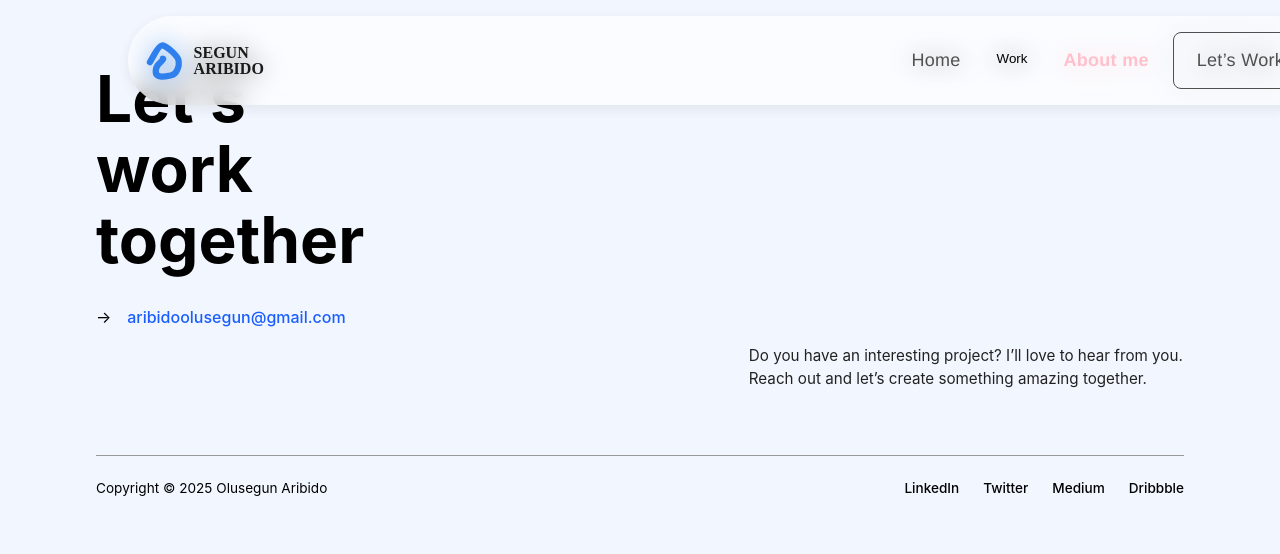
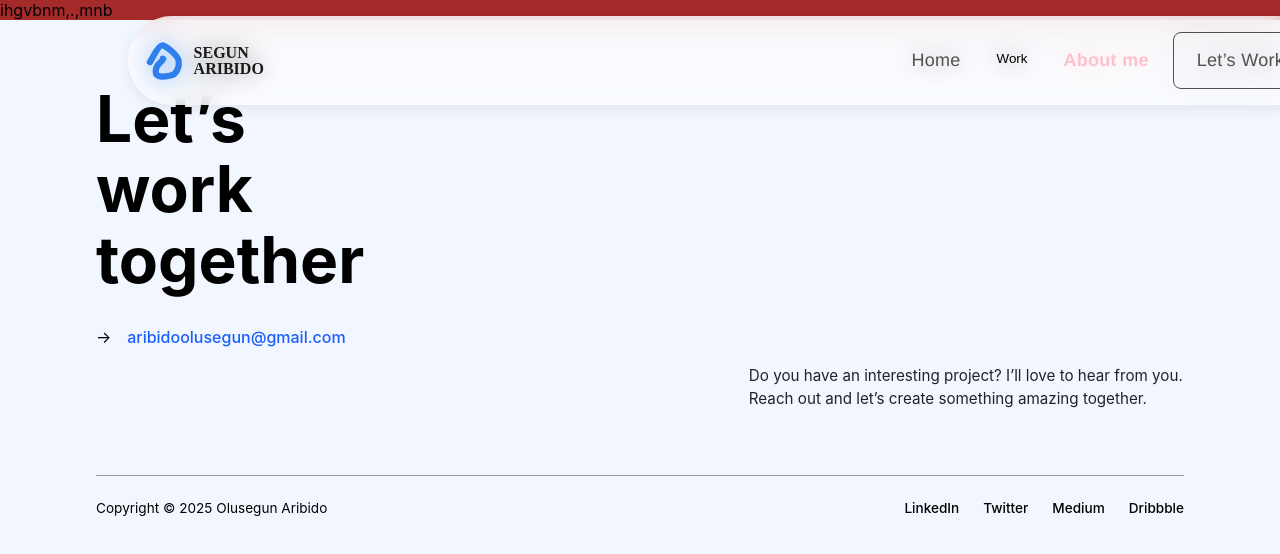
Before and after one commit to neducod/landing-page, a React (Vite) app in the folder landing-pagee/: page /about in a window 1280 px wide. Shown: the top 554 px of the page. Built offline with nearby package versions, Linux system fonts and the light colour scheme.

Commit message:
testing deployment and page sucess

```diff
--- a/landing-pagee/src/About.jsx
+++ b/landing-pagee/src/About.jsx
@@ -7,13 +7,11 @@ function About() {
   return (
     <>
       <Navbar />
-      <section>
-
-
-
-
-
-
+      <section className="frameaa">
+        <div className="frame-a-one">
+          ihgvbnm,.,mnb
+        </div>
+        <div className="frame-a-two"></div>
       </section>
       {/* <Footer /> */}
     </>
--- a/landing-pagee/src/styles/about.css
+++ b/landing-pagee/src/styles/about.css
@@ -0,0 +1,3 @@
+.frameaa{
+    background-color: brown;
+}
```
